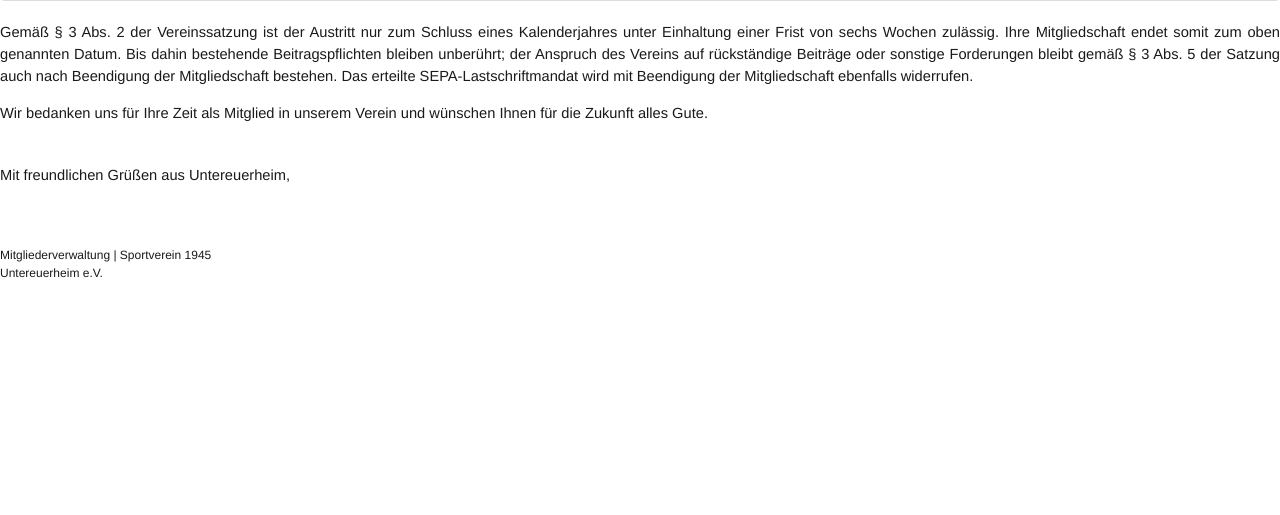
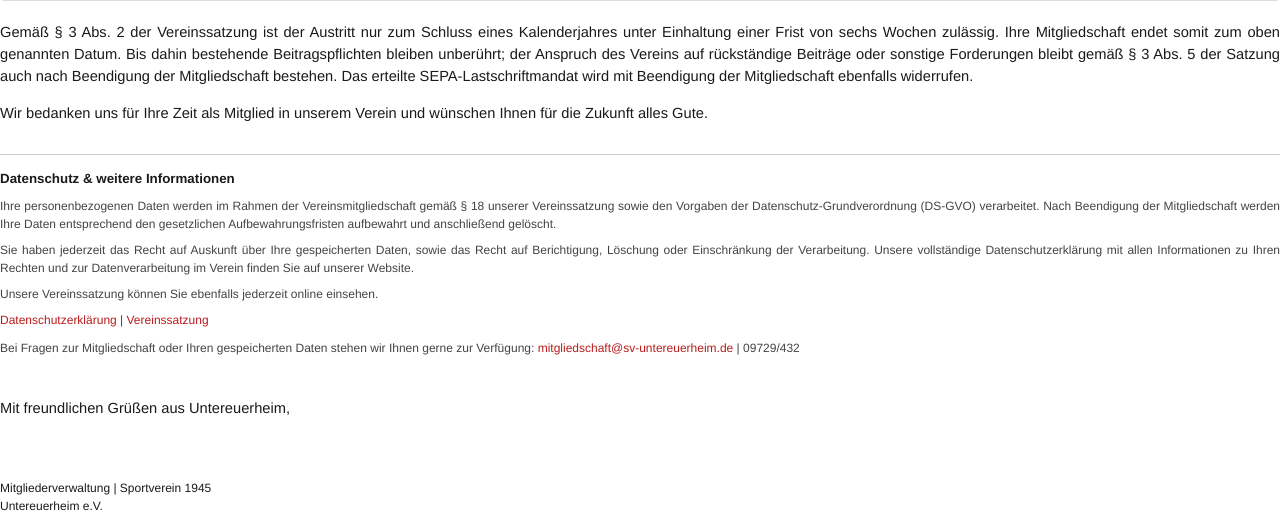
Before and after one commit to Paul1404/svums, a Python web app: template backend/app/templates/kuendigungsbestaetigung.html in a window 1280 px wide. Shown: the part 520-1035 px from the top of the page. Before the commit the page ends 798 px from the top, so only its background shows below. Run offline with Jinja, Linux system fonts and the light colour scheme; the template is opened without the code that fills it, so the values that code supplies are empty.

Commit message:
Add privacy & info block to cancellation confirmation letter
Adds a styled info section before the closing greeting in
kuendigungsbestaetigung.html with data privacy notice (§18 Satzung,
DS-GVO), links to Datenschutzerklärung and Vereinssatzung, and
contact details. Block is visually separated with a horizontal rule
and uses a smaller font size for supplementary appearance.

https://claude.ai/code/session_01LeHWG3M4V1gqt5mqyw8UAm

```diff
--- a/backend/app/templates/kuendigungsbestaetigung.html
+++ b/backend/app/templates/kuendigungsbestaetigung.html
@@ -104,6 +104,36 @@
   .signature-block {
     page-break-inside: avoid;
     break-inside: avoid;
+  }
+  .info-block {
+    margin-top: 30px;
+    font-size: 9pt;
+    color: #444;
+    line-height: 1.5;
+  }
+  .info-block hr {
+    border: none;
+    border-top: 1px solid #ccc;
+    margin-bottom: 14px;
+  }
+  .info-block h3 {
+    font-size: 10pt;
+    color: #1a1a1a;
+    margin: 0 0 8px 0;
+  }
+  .info-block p {
+    margin: 0 0 8px 0;
+    text-align: justify;
+  }
+  .info-block a {
+    color: #b91c1c;
+    text-decoration: none;
+  }
+  .info-block .info-links {
+    margin: 8px 0;
+  }
+  .info-block .info-contact {
+    margin-top: 10px;
   }
   .footer {
     position: fixed;
@@ -213,6 +243,33 @@
   {% endif %}
 </div>
 
+<div class="info-block">
+  <hr>
+  <h3>Datenschutz &amp; weitere Informationen</h3>
+  <p>
+    Ihre personenbezogenen Daten werden im Rahmen der Vereinsmitgliedschaft gemäß § 18 unserer
+    Vereinssatzung sowie den Vorgaben der Datenschutz-Grundverordnung (DS-GVO) verarbeitet. Nach
+    Beendigung der Mitgliedschaft werden Ihre Daten entsprechend den gesetzlichen Aufbewahrungsfristen
+    aufbewahrt und anschließend gelöscht.
+  </p>
+  <p>
+    Sie haben jederzeit das Recht auf Auskunft über Ihre gespeicherten Daten, sowie das Recht auf
+    Berichtigung, Löschung oder Einschränkung der Verarbeitung. Unsere vollständige Datenschutzerklärung
+    mit allen Informationen zu Ihren Rechten und zur Datenverarbeitung im Verein finden Sie auf unserer Website.
+  </p>
+  <p>
+    Unsere Vereinssatzung können Sie ebenfalls jederzeit online einsehen.
+  </p>
+  <div class="info-links">
+    <a href="https://sv-untereuerheim.de/datenschutz">Datenschutzerklärung</a> |
+    <a href="https://sv-untereuerheim.de/satzung">Vereinssatzung</a>
+  </div>
+  <div class="info-contact">
+    Bei Fragen zur Mitgliedschaft oder Ihren gespeicherten Daten stehen wir Ihnen gerne zur Verfügung:
+    <a href="mailto:mitgliedschaft@sv-untereuerheim.de">mitgliedschaft@sv-untereuerheim.de</a> | 09729/432
+  </div>
+</div>
+
 <div class="signature-block">
   <div class="closing">
     Mit freundlichen Grüßen aus Untereuerheim,<br>
```
